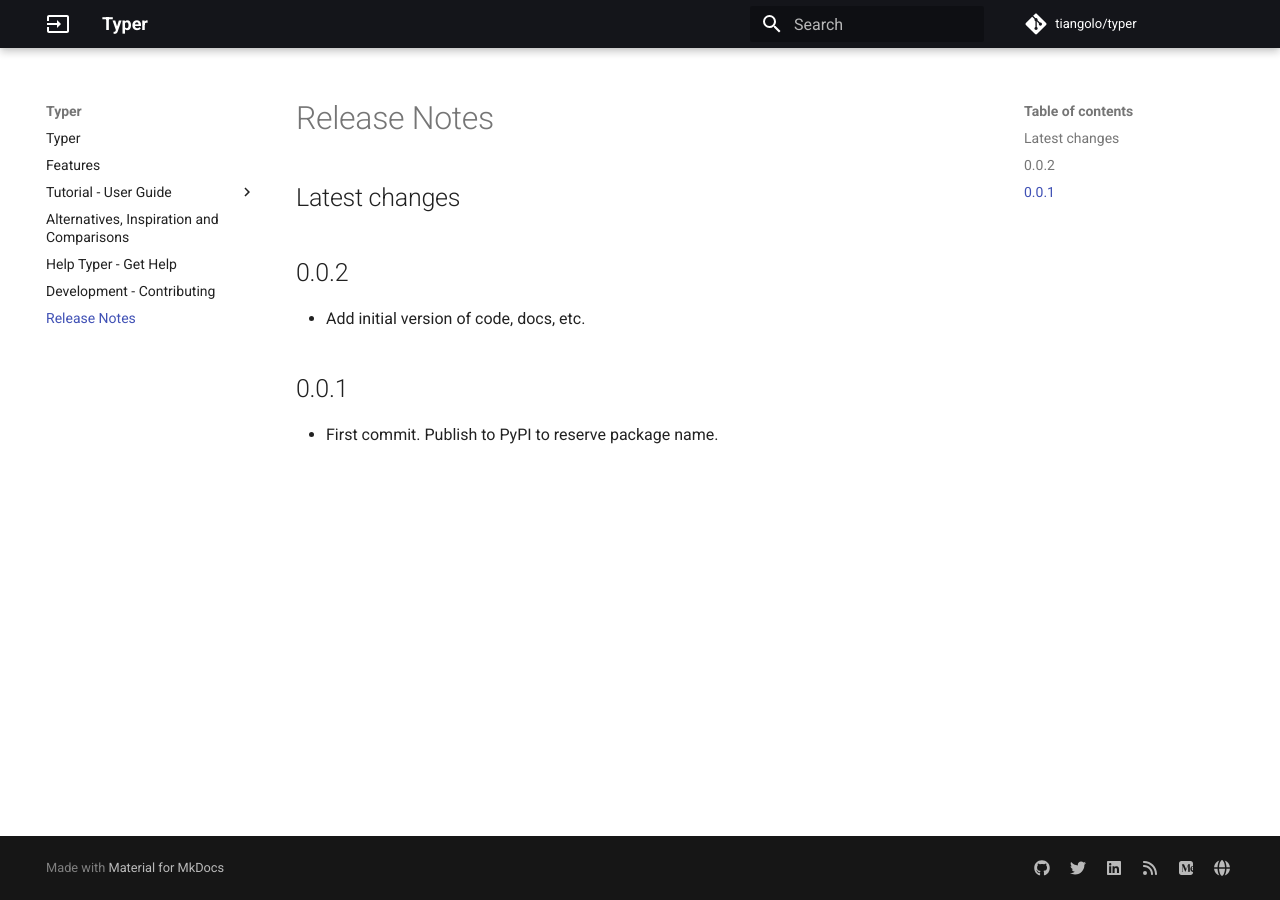
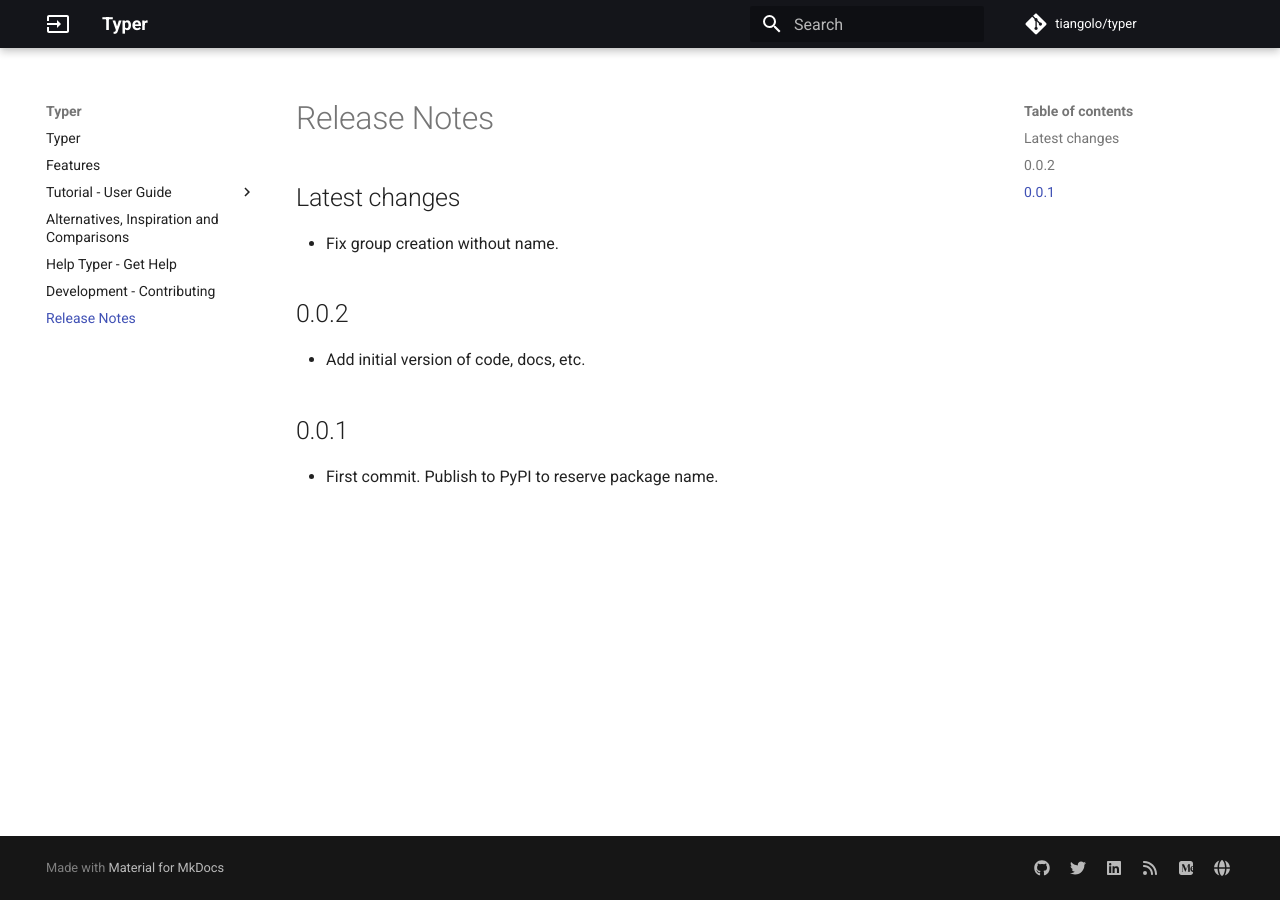
Before and after one commit to RED0731/red_pythonTyper, an MkDocs documentation site: the page built from docs/release-notes.md, in a window 1280 px wide. Built offline with MkDocs 1.6.1 and Material for MkDocs 9.7.7, drawn with Linux system fonts in a browser that asks for light colours; comment, search, counter and statistics services are not loaded.

Commit message:
:memo: Update release notes

```diff
--- a/docs/release-notes.md
+++ b/docs/release-notes.md
@@ -1,4 +1,6 @@
 ## Latest changes
+
+* Fix group creation without name.
 
 ## 0.0.2
 
```
